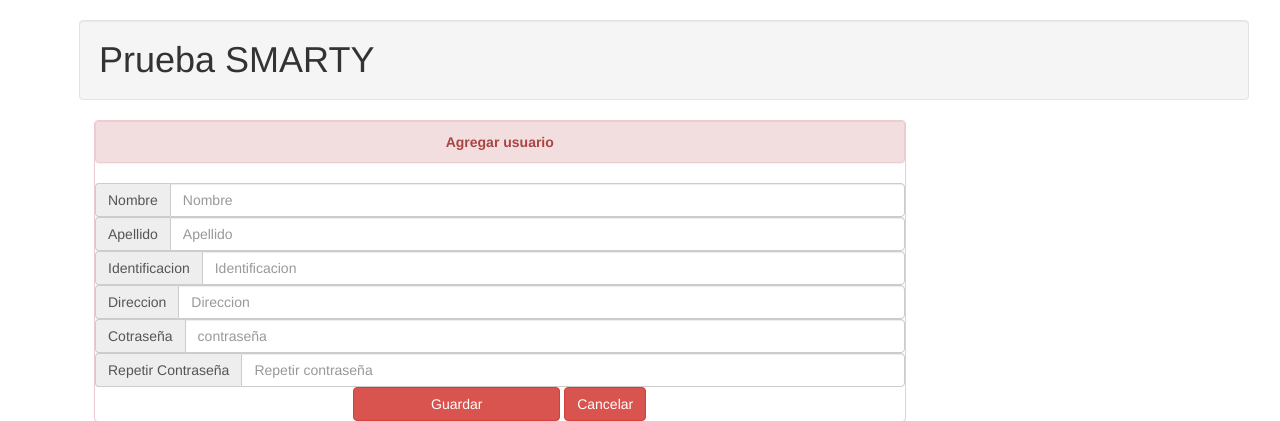
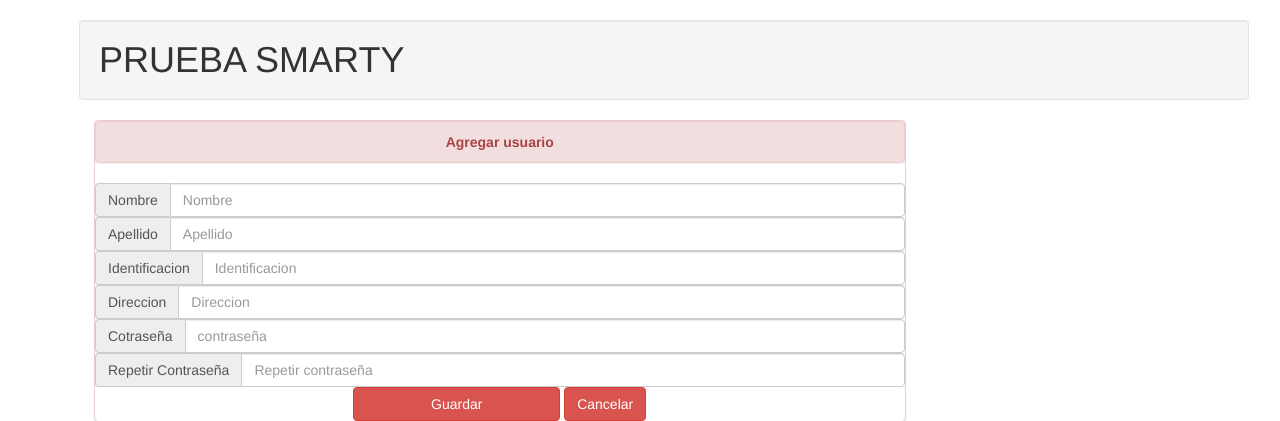
Before and after one commit to SERGIOV148/smarty-PHP, a PHP site: page /index.php in a window 1280 px wide. Shown: the top 421 px of the page. Run offline with PHP 8.4, Linux system fonts and the light colour scheme.

Commit message:
se modifico el nombre por PRUEBA SMARTY

```diff
--- a/templates/header.tpl
+++ b/templates/header.tpl
@@ -8,7 +8,7 @@
 </head>
 <body>
 <div class="container" style="width: 90% ">
-<h1 class="container well">Prueba SMARTY</h1>
+<h1 class="container well">PRUEBA SMARTY</h1>
 
 <div class="default col-md-9">
 <div class="panel panel-danger">
```
